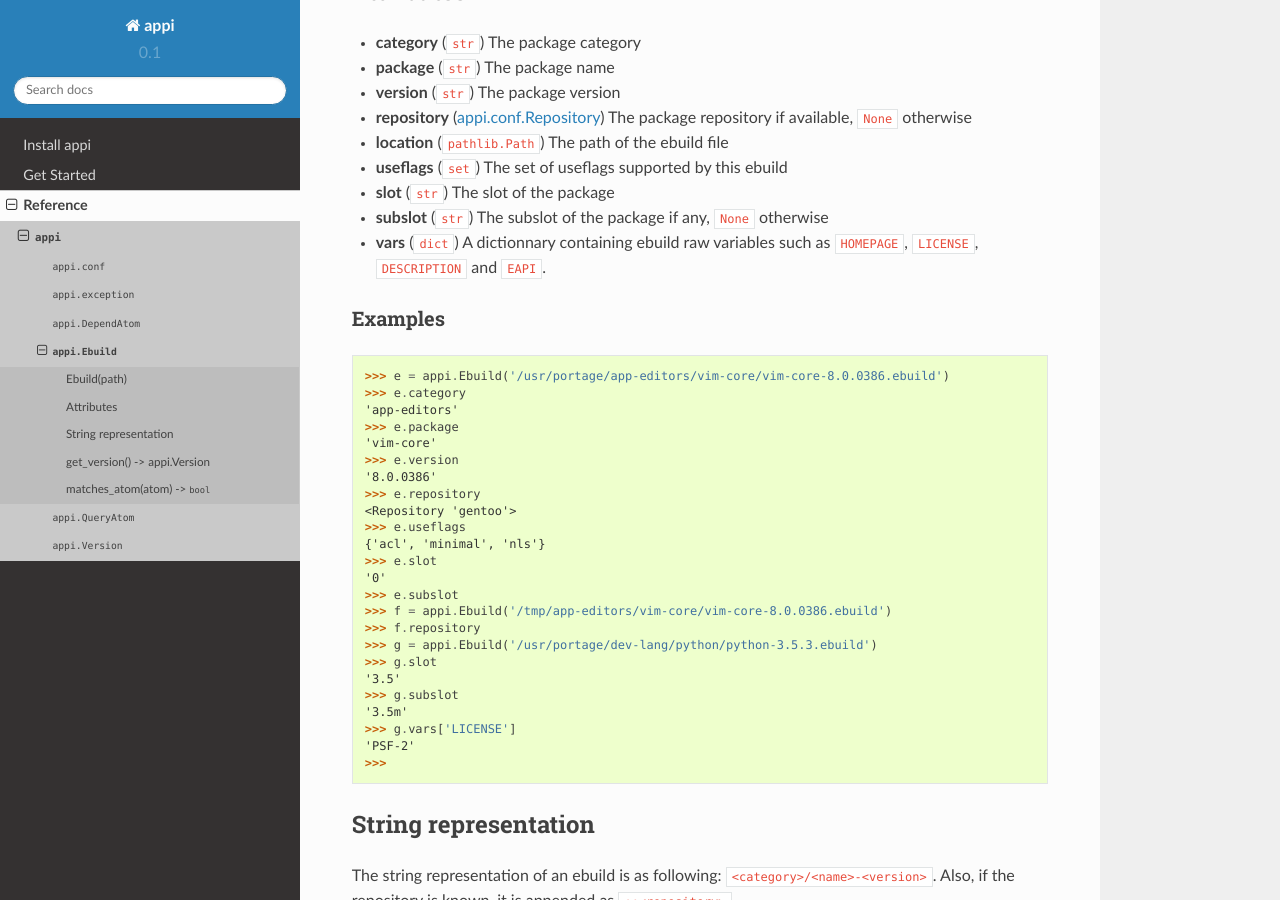
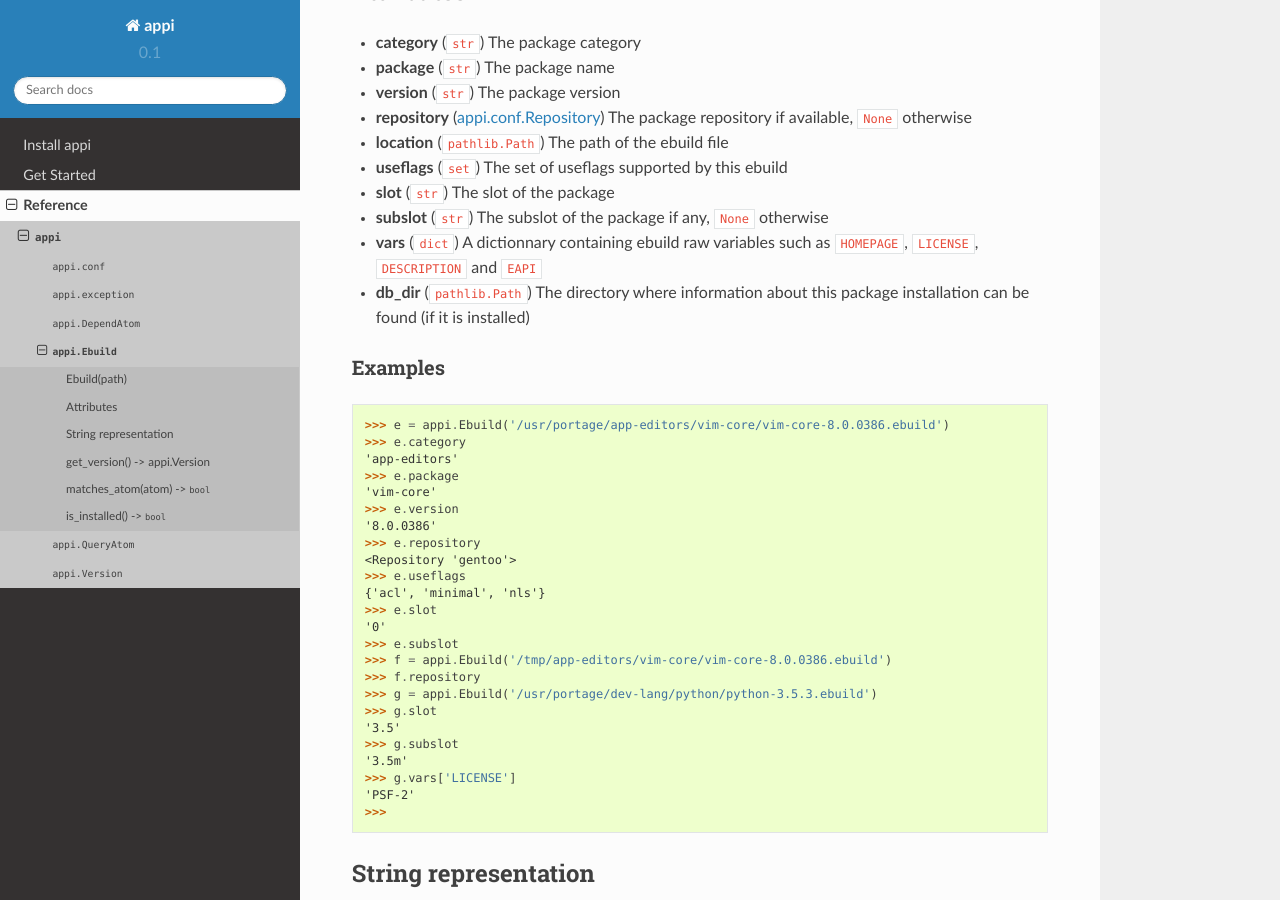
Before and after one commit to funtoo/appi, a Sphinx documentation site: the page built from docs/ref/appi/Ebuild.rst, in a window 1280 px wide and 900 px high, scrolled down 761 px. Built offline with Sphinx 7.4.7 and the Read the Docs theme 2.0.0, drawn with Linux system fonts in a browser that asks for light colours; some of the changed text lies outside the part shown.

Commit message:
Updated Ebuild and QueryAtom documentation regarding is_installed() method

```diff
--- a/docs/ref/appi/Ebuild.rst
+++ b/docs/ref/appi/Ebuild.rst
@@ -50,7 +50,9 @@
 - **slot** (``str``) The slot of the package
 - **subslot** (``str``) The subslot of the package if any, ``None`` otherwise
 - **vars** (``dict``) A dictionnary containing ebuild raw variables such as ``HOMEPAGE``,
-  ``LICENSE``, ``DESCRIPTION`` and ``EAPI``.
+  ``LICENSE``, ``DESCRIPTION`` and ``EAPI``
+- **db_dir** (``pathlib.Path``) The directory where information about this package installation
+  can be found (if it is installed)
 
 Examples
 ~~~~~~~~
@@ -150,3 +152,8 @@
     >>> f.matches_atom(appi.QueryAtom('dev-lang/python:3.5')
     False
     >>>
+
+is_installed() -> ``bool``
+--------------------------
+
+Return ``True`` if this ebuild is installed. ``False`` otherwise.
--- a/docs/ref/appi/QueryAtom.rst
+++ b/docs/ref/appi/QueryAtom.rst
@@ -248,3 +248,8 @@
     >>> appi.QueryAtom('screen', strict=False).matches_existing_ebuild()
     True
     >>>
+
+is_installed() -> ``bool``
+--------------------------
+
+Return ``True`` if any of the matching ebuilds is installed. ``False`` otherwise.
```
